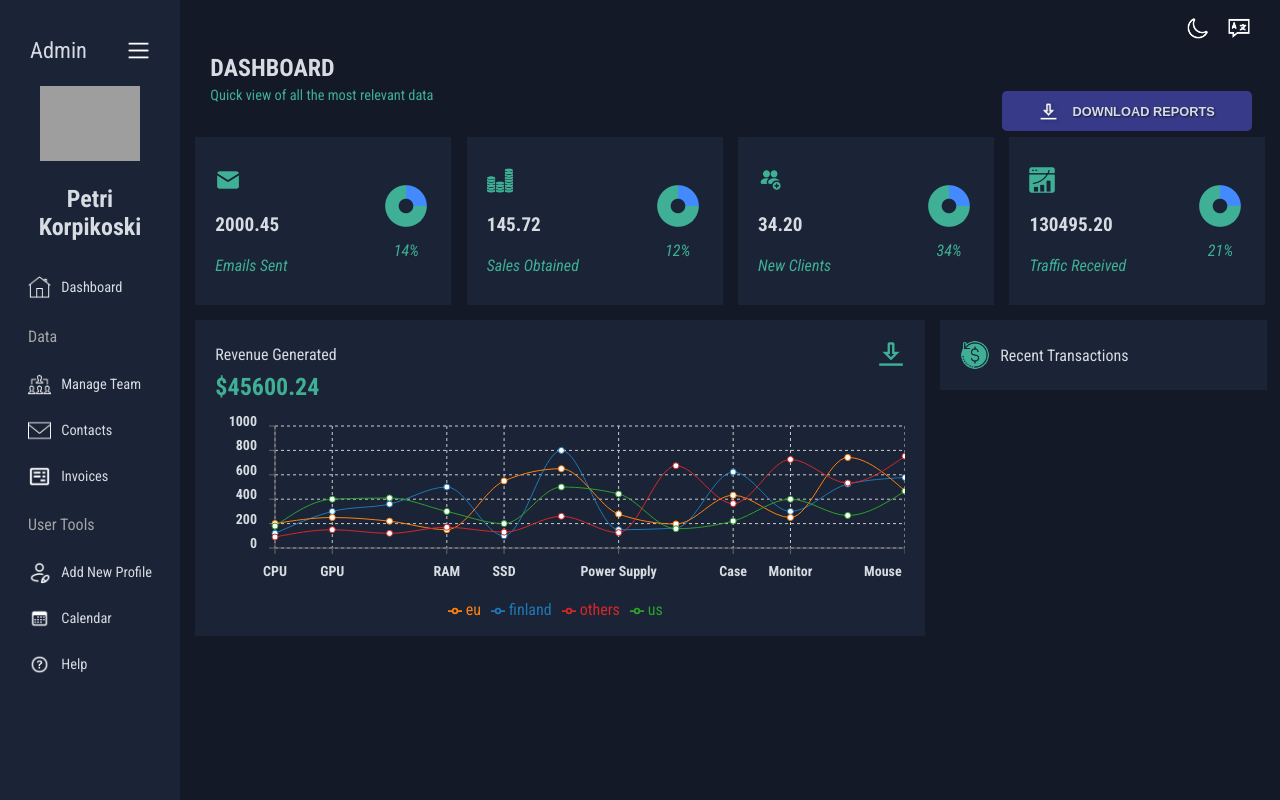
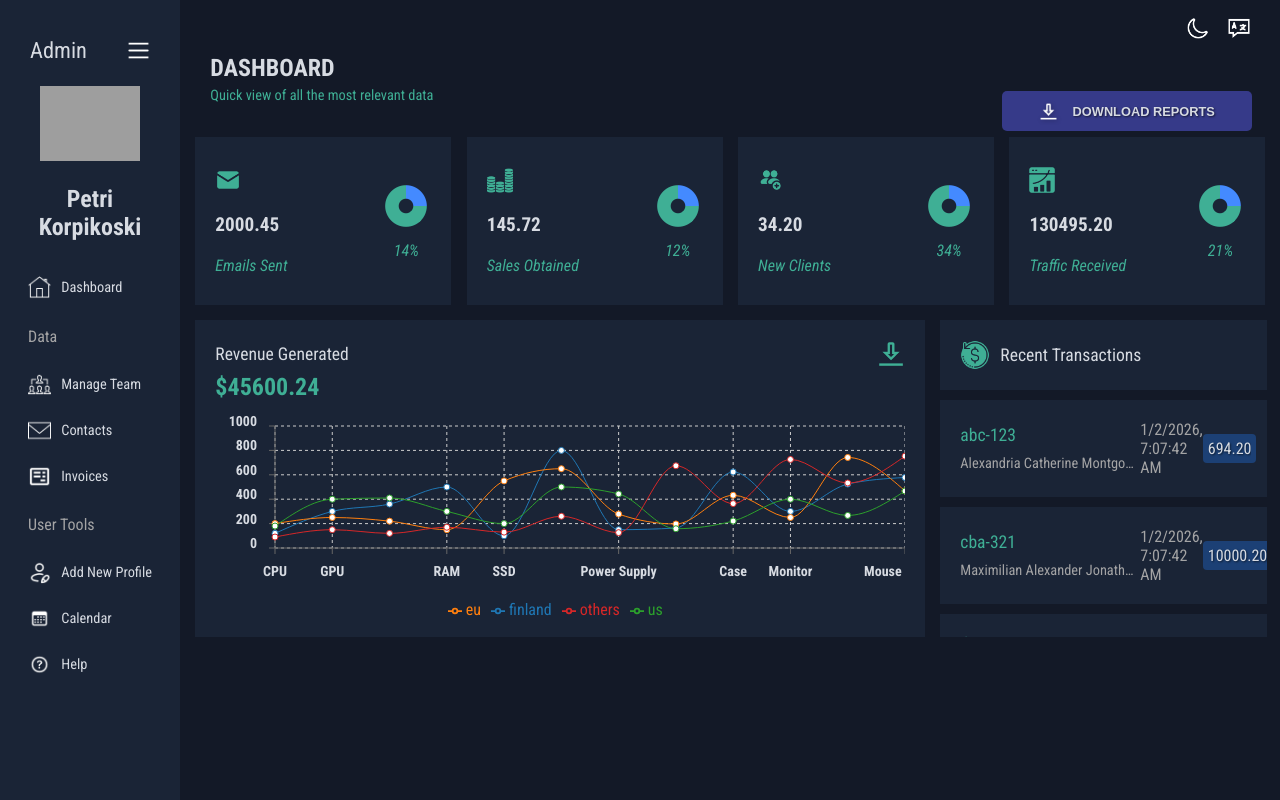
Before and after one commit to PetriK93/SQLytics, a React (Vite) app in the folder client/: page / in a window 1280 px wide. Built offline with nearby package versions, Linux system fonts and the light colour scheme; grey boxes are pictures that could not be loaded.

Commit message:
Finished the recent transactions section for now

```diff
--- a/client/src/components/RecentTransactions/RecentTransactions.jsx
+++ b/client/src/components/RecentTransactions/RecentTransactions.jsx
@@ -1,13 +1,40 @@
 import styles from "./RecentTransactionsStyles.module.css";
 import recentTransactionsIcon from "../../assets/recent_transactions_green.png";
+import TransactionCard from "../TransactionCard/TransactionCard.jsx";
 
 function RecentTransactions({ title }) {
+  const currentDate = new Date().toLocaleString("en-US");
+
   return (
     <div className={styles.container}>
       <div className={styles.horizontalWrapper}>
         <img src={recentTransactionsIcon} className={styles.transactionsIcon} />
         <p className={styles.title}>{title}</p>
       </div>
+      <TransactionCard
+        id="abc-123"
+        name="Alexandria Catherine Montgomery-Smith"
+        date={currentDate}
+        amount="694.20"
+      />
+      <TransactionCard
+        id="cba-321"
+        name="Maximilian Alexander Jonathan von Hohenberg III"
+        date={currentDate}
+        amount="10000.20"
+      />
+      <TransactionCard
+        id="jhg-321"
+        name="Rafael"
+        date={currentDate}
+        amount="10"
+      />
+      <TransactionCard
+        id="gha-296"
+        name="Petri Korpikoski"
+        date={currentDate}
+        amount="1300204504958725312"
+      />
     </div>
   );
 }
--- a/client/src/components/RecentTransactions/RecentTransactionsStyles.module.css
+++ b/client/src/components/RecentTransactions/RecentTransactionsStyles.module.css
@@ -3,6 +3,8 @@
   flex-direction: column;
   width: 25.5vw;
   gap: 10px;
+  max-height: 317px;
+  overflow-y: auto;
 }
 
 .container p {
@@ -20,7 +22,7 @@
 }
 
 .title {
-  font-size: 1rem;
+  font-size: 1.1rem;
   color: var(--color-text);
 }
 
@@ -29,3 +31,19 @@
   height: 30px;
   background: transparent;
 }
+
+.container::-webkit-scrollbar {
+  width: 8px;
+}
+
+.container::-webkit-scrollbar-track {
+  background: transparent;
+}
+
+.container::-webkit-scrollbar-thumb {
+  background-color: rgba(255, 255, 255, 0.35);
+}
+
+.container::-webkit-scrollbar-thumb:hover {
+  background-color: rgba(255, 255, 255, 0.55);
+}
--- a/client/src/components/RevenueGraph/RevenueGraphStyles.module.css
+++ b/client/src/components/RevenueGraph/RevenueGraphStyles.module.css
@@ -20,7 +20,7 @@
 
 .description {
   color: var(--color-text);
-  font-size: 1rem;
+  font-size: 1.1rem;
 }
 
 .downloadIcon {
--- a/client/src/components/TransactionCard/TransactionCard.jsx
+++ b/client/src/components/TransactionCard/TransactionCard.jsx
@@ -3,10 +3,12 @@ import styles from "./TransactionCardStyles.module.css";
 function TransactionCard({ id, name, date, amount }) {
   return (
     <div className={styles.container}>
-      <p className={styles.id}>{id}</p>
-      <p className={styles.name}>{name}</p>
+      <div className={styles.verticalWrapper}>
+        <p className={styles.id}>{id}</p>
+        <p className={styles.name}>{name}</p>
+      </div>
       <p className={styles.date}>{date}</p>
-      <div className={styles.amountCard}>
+      <div className={styles.amountContainer}>
         <p className={styles.amount}>{amount}</p>
       </div>
     </div>
--- a/client/src/components/TransactionCard/TransactionCardStyles.module.css
+++ b/client/src/components/TransactionCard/TransactionCardStyles.module.css
@@ -0,0 +1,48 @@
+.container {
+  display: flex;
+  flex-direction: row;
+  justify-content: space-between;
+  align-items: center;
+  background-color: var(--color-container);
+  padding: 20px;
+}
+
+.verticalWrapper {
+  display: flex;
+  flex-direction: column;
+  gap: 10px;
+  width: 180px;
+}
+
+.id {
+  color: var(--color-secondary-text);
+  font-size: 1.1rem;
+}
+
+.name {
+  color: var(--color-sub-text);
+  font-size: 0.9rem;
+  white-space: nowrap;
+  overflow: hidden;
+  text-overflow: ellipsis;
+}
+
+.date {
+  color: var(--color-sub-text);
+}
+
+.amountContainer {
+  background-color: var(--color-secondary-container);
+  padding: 5px;
+  color: var(--color-text);
+  border-radius: 4px;
+  width: 75px;
+}
+
+.amount {
+  text-align: center;
+  white-space: nowrap;
+  overflow: hidden;
+  text-overflow: ellipsis;
+  text-shadow: 1px 1px 2px rgba(0, 0, 0, 0.6);
+}
--- a/client/src/index.css
+++ b/client/src/index.css
@@ -6,6 +6,7 @@
   --color-secondary-text: #3faf95;
   --color-sub-text: #a4a4a5;
   --color-highlight-text: #262d56;
+  --color-secondary-container: rgb(28, 64, 117);
   --color-button: #363a89;
   --color-secondary-button: #43c4a2;
   --color-hover: #838383;
@@ -17,7 +18,6 @@
   box-sizing: border-box;
 }
 
-
 body {
   margin: 0;
   padding: 0;
```
Lines whose indentation alone changed are shown as unchanged.
